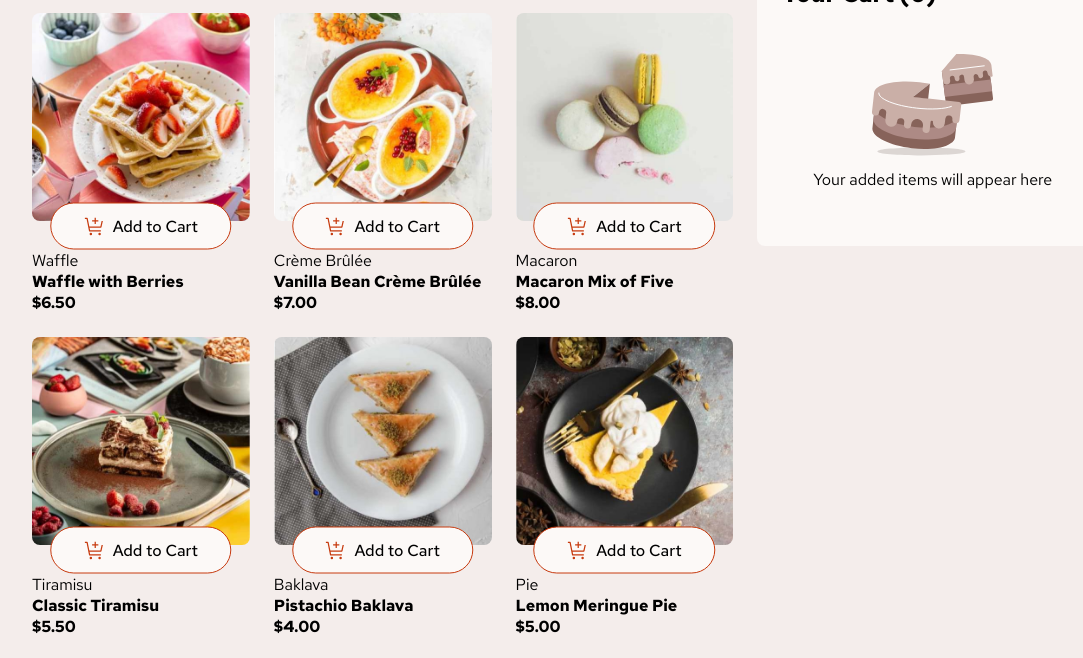
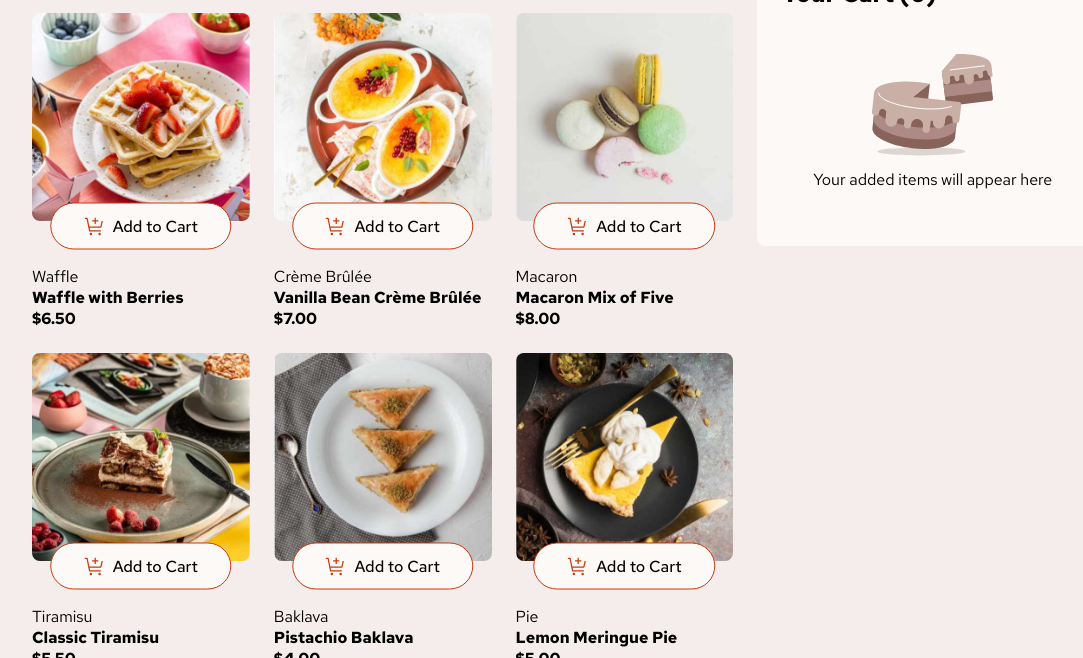
Before and after one commit to Synebag/product-list-with-cart-main, a plain HTML site: page index.html in a window 1280 px wide. Shown: the part 78-736 px from the top of the page, without its empty margins (70-1153 px from the left). Drawn offline with Linux system fonts and the light colour scheme.

Commit message:
Added more bottom padding to image.

```diff
--- a/style.css
+++ b/style.css
@@ -60,7 +60,7 @@ hr{
 }
 
 .product-img-container{
-    padding-bottom: 1.5em;
+    padding-bottom: 2.5em;
     position: relative;
 }
 
```
